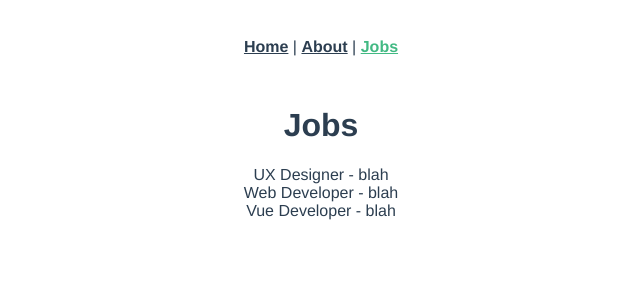
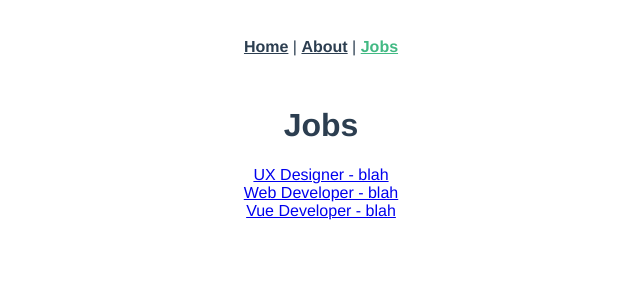
Before and after one commit to jacques-navarro/vue-router, a Vue app: page /jobs in a window 1280 px wide. Shown: the top 300 px of the page, without its empty margins (319-959 px from the left). Built offline with nearby package versions, Linux system fonts and the light colour scheme.

Commit message:
Add id slug to job links

```diff
--- a/src/views/jobs/Jobs.vue
+++ b/src/views/jobs/Jobs.vue
@@ -1,7 +1,9 @@
 <template>
   <h1>Jobs</h1>
   <div v-for="job in jobs">
-    <span>{{ job.title }} - {{ job.details }}</span>
+    <router-link :to="{name: 'JobDetails', params: { id: job.id}}"
+      >{{ job.title }} - {{ job.details }}</router-link
+    >
   </div>
 </template>
 
```
